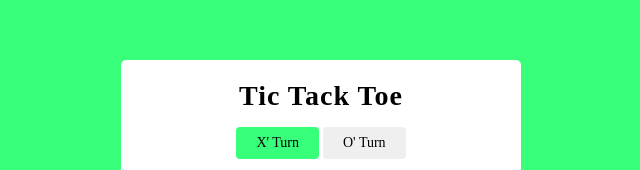
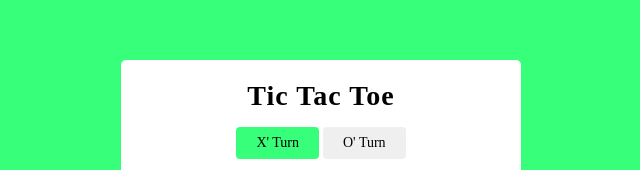
Before and after one commit to ritikrathour/Tic-Tac-Toe-Game, a plain HTML site: page index.html in a window 1280 px wide. Shown: the part 143-313 px from the top of the page, without its empty margins (319-959 px from the left). Drawn offline with Linux system fonts and the light colour scheme.

Commit message:
Update index.html

```diff
--- a/index.html
+++ b/index.html
@@ -11,7 +11,7 @@
 </head>
 <body>
     <div class="container">
-        <h2 class="title">Tic Tack Toe</h2>
+        <h2 class="title">Tic Tac Toe</h2>
         <div class="players__turn">
             <button class="active">X' Turn</button>
             <button>O' Turn</button>
```
